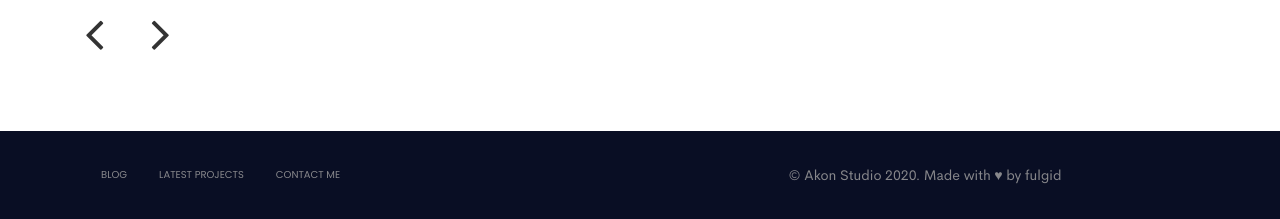
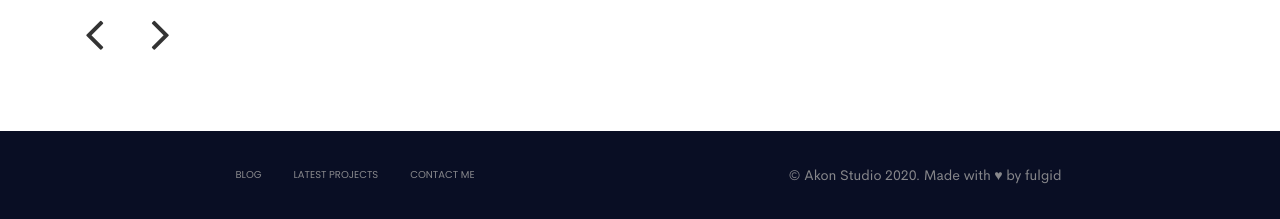
Before and after one commit to BhumikaAmarjeeth/bussinessTempalate, a plain HTML site: page index.html in a window 1280 px wide. Shown: the part 4912-5131 px from the top of the page. Drawn offline with nearby package versions, Linux system fonts and the light colour scheme; files whose address does not match are found by name; a web font is replaced by a local one.

Commit message:
overflow -desktop

```diff
--- a/index.html
+++ b/index.html
@@ -491,7 +491,7 @@
             <div class="col-xl-6 col-lg-6 col-md-6 col-sm-12 col-xs-12 ">
 
                 <div id="footer-menu-content" class="">
-                    <ul class="d-flex list-inline my-auto">
+                    <ul class="d-flex list-inline my-auto justify-content-center">
 
                         <li class="nav-item"><a href="#blog" class="nav-link text-uppercase lightFont">Blog</a></li>
                         <li class="nav-item"><a href="#portfolio" class="nav-link text-uppercase lightFont">Latest
--- a/styles.css
+++ b/styles.css
@@ -16,7 +16,8 @@ body {
     -moz-osx-font-smoothing: grayscale;
     font-family: "Poppins", sans-serif;
     color: #333333;
-    font-weight: 400; }
+    font-weight: 400;
+    overflow-x: hidden;}
 html,
 button,
 input,
```
